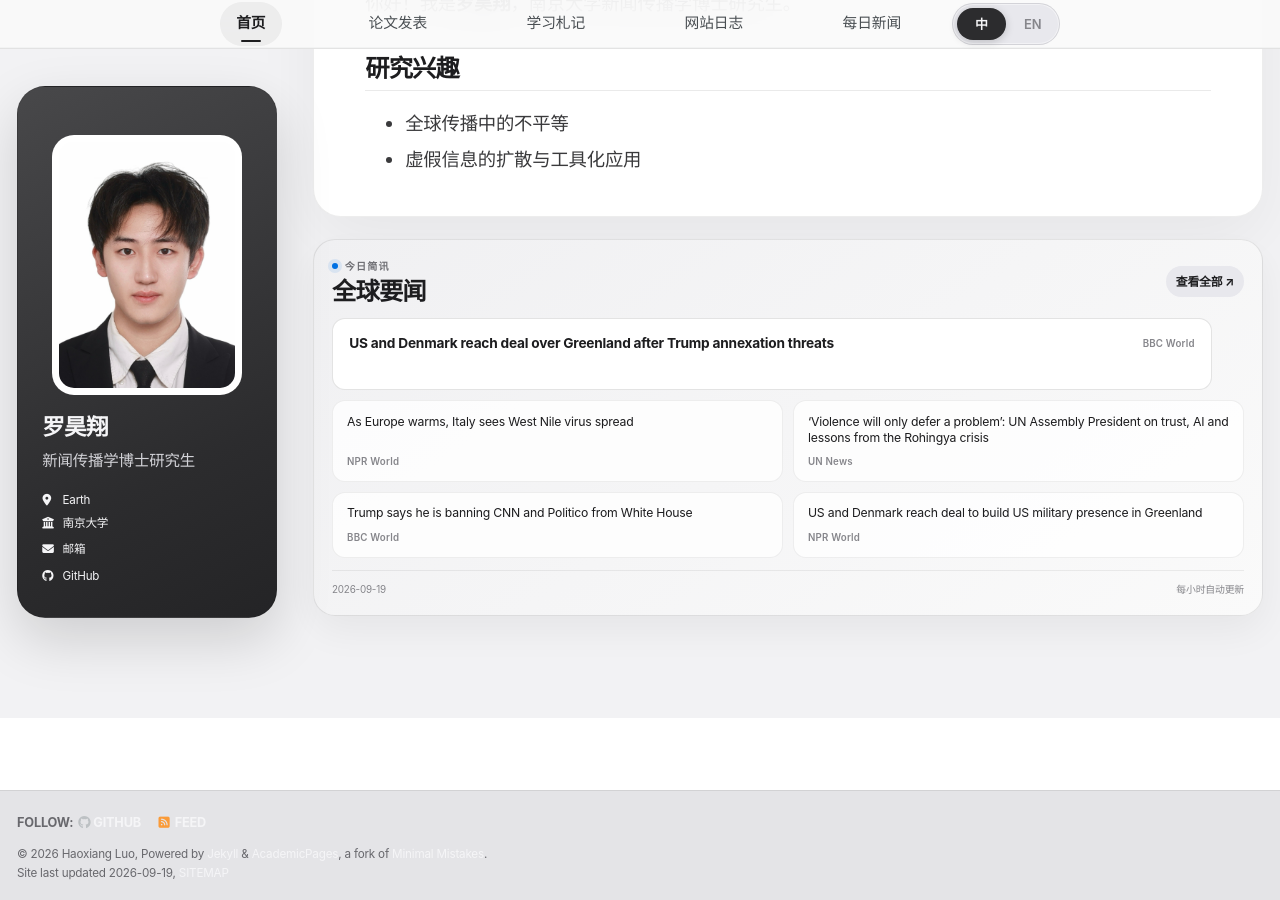
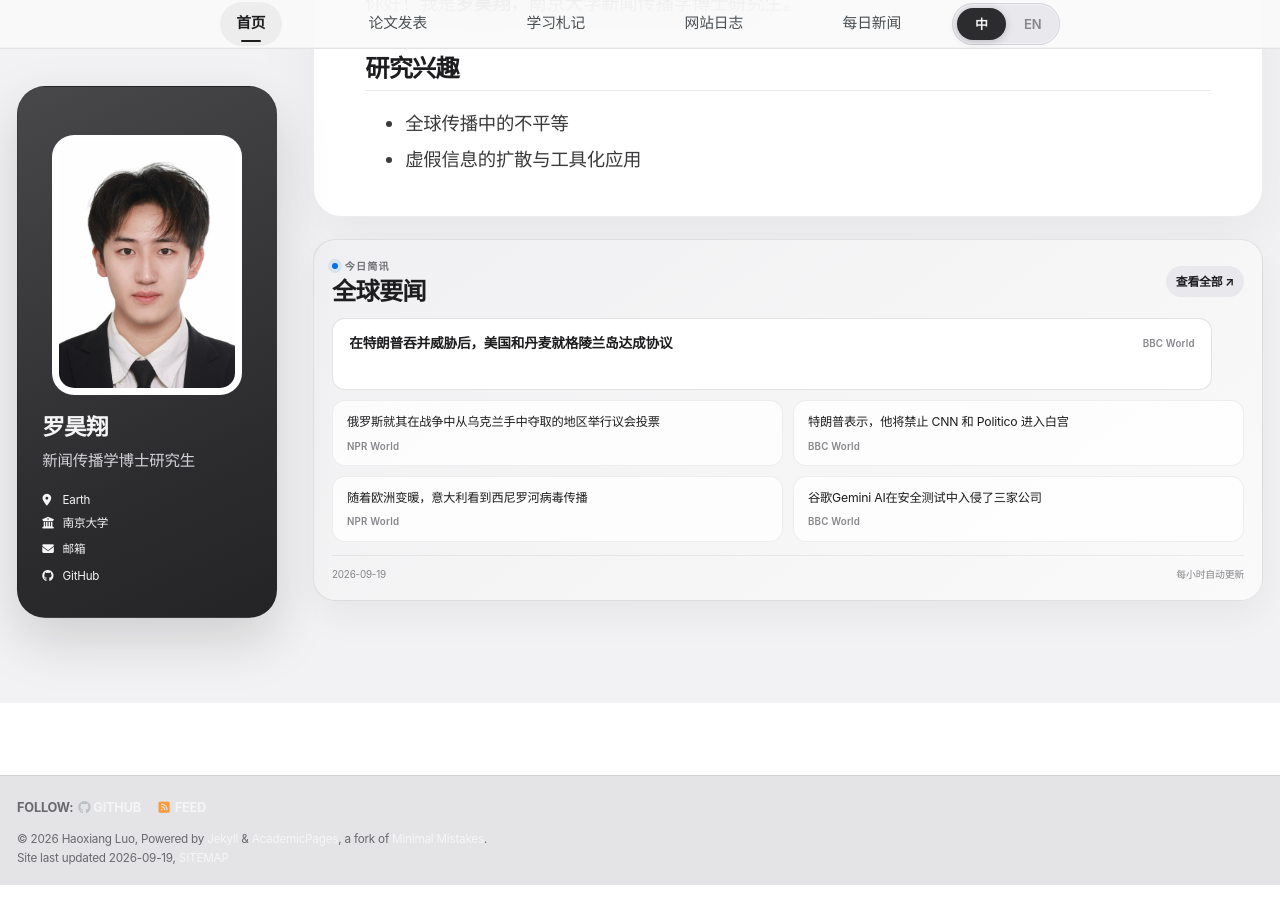
Before and after one commit to HaoxiangLuo/HaoxiangLuo.github.io, a Jekyll site: the page built from _pages/about-zh.md, in a window 1280 px wide and 900 px high, scrolled down 253 px. Built offline with Jekyll 4.4.1, drawn with Linux system fonts in a browser that asks for light colours; a style sheet for code colours, icons or effects is not loaded.

Commit message:
Update daily news 2026-09-19

```diff
--- a/_data/daily_news.json
+++ b/_data/daily_news.json
@@ -1,5 +1,5 @@
 {
-  "updated_at": "2026-09-19T14:28:28+08:00",
+  "updated_at": "2026-09-19T16:24:57+08:00",
   "days": [
     {
       "date": "2026-09-19",
@@ -7,47 +7,56 @@
         {
           "title": "US and Denmark reach deal over Greenland after Trump annexation threats",
           "source": "BBC World",
-          "url": "https://www.bbc.co.uk/news/articles/c63d7lexyym1o?at_medium=RSS&at_campaign=rss"
+          "url": "https://www.bbc.co.uk/news/articles/c63d7lexyym1o?at_medium=RSS&at_campaign=rss",
+          "title_zh": "在特朗普吞并威胁后，美国和丹麦就格陵兰岛达成协议"
+        },
+        {
+          "title": "Russia holds parliamentary vote in areas it seized from Ukraine in the war",
+          "source": "NPR World",
+          "url": "https://www.npr.org/2026/09/19/g-s1-144169/russia-holds-parliamentary-vote-in-areas-it-seized-from-ukraine",
+          "title_zh": "俄罗斯就其在战争中从乌克兰手中夺取的地区举行议会投票"
+        },
+        {
+          "title": "Trump says he is banning CNN and Politico from White House",
+          "source": "BBC World",
+          "url": "https://www.bbc.co.uk/news/articles/c6e30580jqjpo?at_medium=RSS&at_campaign=rss",
+          "title_zh": "特朗普表示，他将禁止 CNN 和 Politico 进入白宫"
         },
         {
           "title": "As Europe warms, Italy sees West Nile virus spread",
           "source": "NPR World",
-          "url": "https://www.npr.org/2026/09/19/g-s1-144162/as-europe-warms-italy-sees-west-nile-virus-spread"
+          "url": "https://www.npr.org/2026/09/19/g-s1-144162/as-europe-warms-italy-sees-west-nile-virus-spread",
+          "title_zh": "随着欧洲变暖，意大利看到西尼罗河病毒传播"
         },
         {
-          "title": "‘Violence will only defer a problem’: UN Assembly President on trust, AI and lessons from the Rohingya crisis",
-          "source": "UN News",
-          "url": "https://news.un.org/feed/view/en/story/2026/09/1168375"
-        },
-        {
-          "title": "Trump says he is banning CNN and Politico from White House",
+          "title": "Google's Gemini AI hacked three companies in security test",
           "source": "BBC World",
-          "url": "https://www.bbc.co.uk/news/articles/c6e30580jqjpo?at_medium=RSS&at_campaign=rss"
+          "url": "https://www.bbc.co.uk/news/articles/c607l0k72rlvo?at_medium=RSS&at_campaign=rss",
+          "title_zh": "谷歌Gemini AI在安全测试中入侵了三家公司"
         },
         {
           "title": "US and Denmark reach deal to build US military presence in Greenland",
           "source": "NPR World",
-          "url": "https://www.npr.org/2026/09/19/g-s1-144158/us-and-denmark-reach-deal"
+          "url": "https://www.npr.org/2026/09/19/g-s1-144158/us-and-denmark-reach-deal",
+          "title_zh": "美国和丹麦达成协议，在格陵兰岛建立美国军事存在"
         },
         {
-          "title": "Security Council LIVE: UN peacekeeping under pressure",
-          "source": "UN News",
-          "url": "https://news.un.org/feed/view/en/story/2026/09/1168376"
-        },
-        {
-          "title": "Google's Gemini AI hacked three companies in security test",
+          "title": "Trump signs sweeping Russia sanctions bill",
           "source": "BBC World",
-          "url": "https://www.bbc.co.uk/news/articles/c607l0k72rlvo?at_medium=RSS&at_campaign=rss"
+          "url": "https://www.bbc.co.uk/news/articles/cqvgy34ndj4eo?at_medium=RSS&at_campaign=rss",
+          "title_zh": "特朗普签署全面制裁俄罗斯法案"
         },
         {
           "title": "Russians head to the polls to choose lawmakers for their parliament",
           "source": "NPR World",
-          "url": "https://www.npr.org/2026/09/18/nx-s1-5973249/russians-head-to-the-polls-to-choose-lawmakers-for-their-parliament"
+          "url": "https://www.npr.org/2026/09/18/nx-s1-5973249/russians-head-to-the-polls-to-choose-lawmakers-for-their-parliament",
+          "title_zh": "俄罗斯人前往投票站选举议会议员"
         },
         {
-          "title": "Sexual violence against civilians and POW’s in Ukraine widespread and ‘abhorrent’",
-          "source": "UN News",
-          "url": "https://news.un.org/feed/view/en/story/2026/09/1168374"
+          "title": "Grim discoveries of murdered women spark fear in South Africa",
+          "source": "BBC World",
+          "url": "https://www.bbc.co.uk/news/articles/cjkg71e67k17o?at_medium=RSS&at_campaign=rss",
+          "title_zh": "被谋杀妇女的可怕发现在南非引发恐惧"
         }
       ]
     },
```
